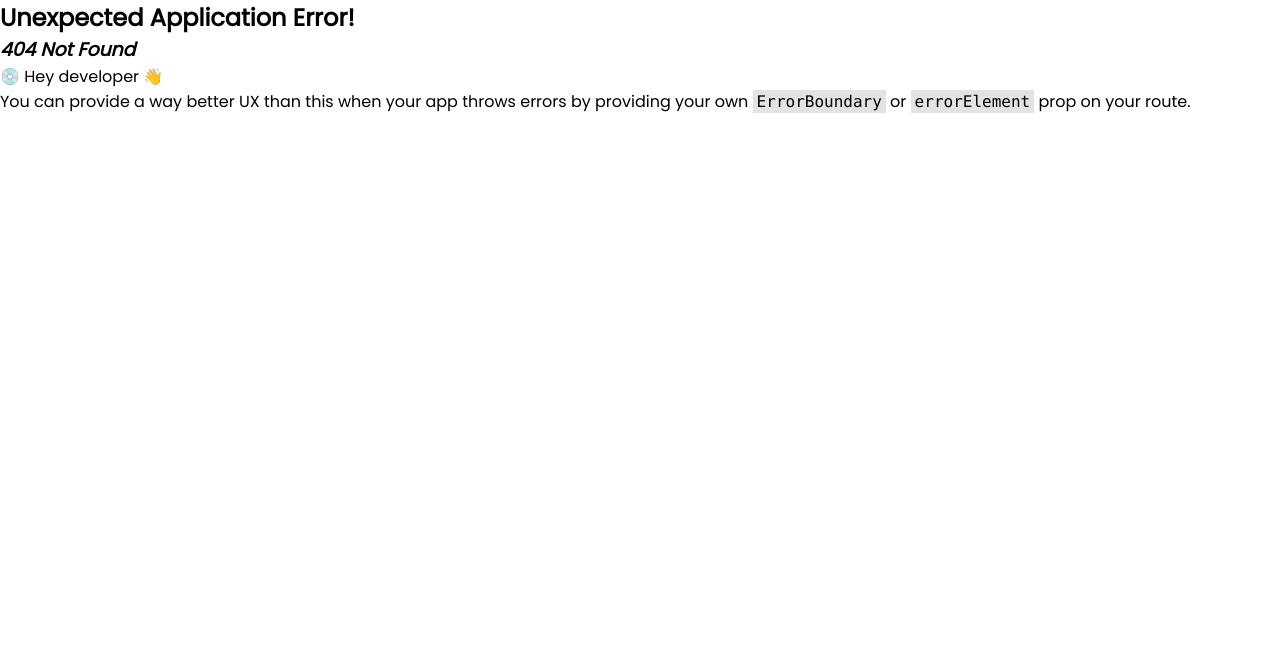
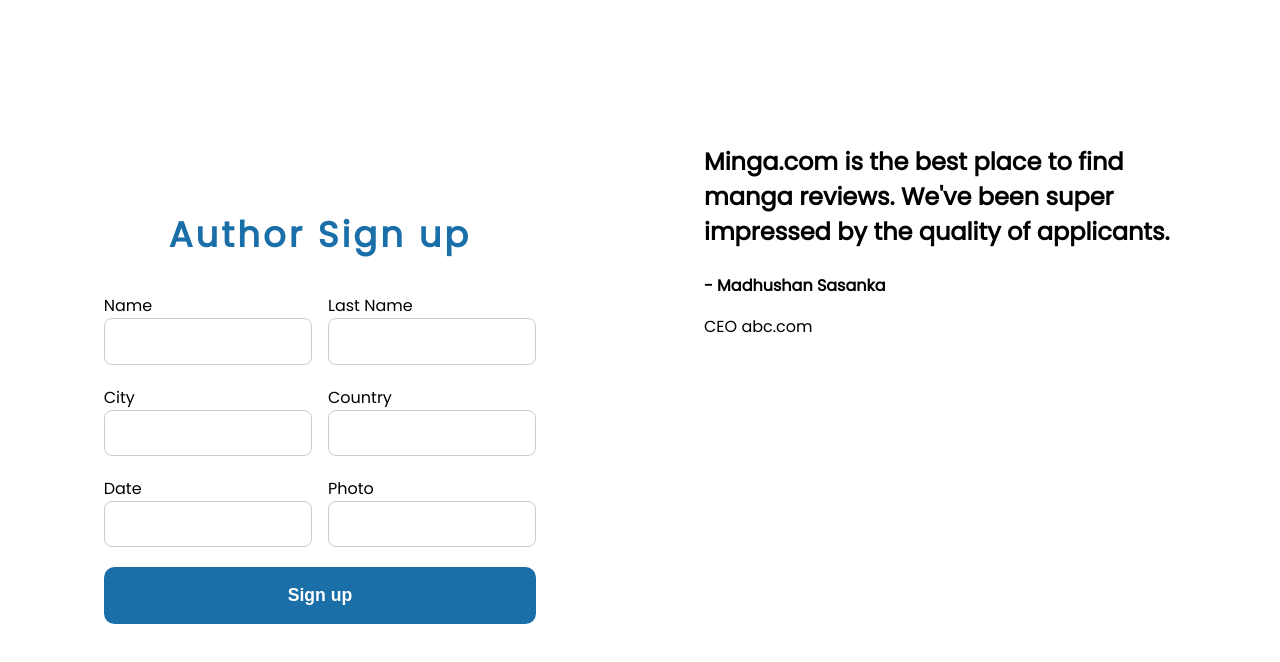
Before and after one commit to feldrok/minga-frontend, a React (Create React App) app: page /accountsetup/author in a window 1280 px wide. Before the commit this address had no page. Shown: the top 662 px of the page. Built offline with nearby package versions, Linux system fonts and the light colour scheme.

Commit message:
correccion en rutas

```diff
--- a/src/components/NewAuthor/NewAuthor.jsx
+++ b/src/components/NewAuthor/NewAuthor.jsx
@@ -1,18 +1,18 @@
 import React, { useRef } from "react";
 import authorActions from "../../store/authors/actions";
-import { useDispatch } from "react-redux"
-const { addAuthor } = authorActions
+import { useDispatch } from "react-redux";
+const { addAuthor } = authorActions;
 
-function SignupAuthor() {
-  const dispatch = useDispatch()
-  const authorName = useRef(null)
-  const authorLastName = useRef(null)
-  const authorCity = useRef(null)
-  const authorCountry = useRef(null)
-  const authorDate = useRef(null)
-  const authorPhoto = useRef(null)
+function NewAuthor() {
+  const dispatch = useDispatch();
+  const authorName = useRef(null);
+  const authorLastName = useRef(null);
+  const authorCity = useRef(null);
+  const authorCountry = useRef(null);
+  const authorDate = useRef(null);
+  const authorPhoto = useRef(null);
   const handleSubmit = async (e) => {
-    e.preventDefault()
+    e.preventDefault();
     const authorData = {
       name: authorName.current.value,
       lastName: authorLastName.current.value,
@@ -22,9 +22,9 @@
       photo: authorPhoto.current.value,
       user_id: "63b1cb4db1f1ec1540d8078f",
       active: true,
-    }
-    await dispatch(addAuthor(authorData))
-  }
+    };
+    await dispatch(addAuthor(authorData));
+  };
   return (
     <>
       <div className="title-container">
@@ -75,6 +75,8 @@
                 id="country"
               />
             </div>
+          </div>
+            <div className="form-row">
               <div className="form-group">
                 <label htmlFor="date">Date</label>
                 <input
@@ -96,27 +98,6 @@
                 />
               </div>
             </div>
-{/*           <div className="form-row">
-            <div className="form-group">
-              <label htmlFor="password">Password</label>
-              <input
-                ref={}
-                autoComplete="false"
-                type="password"
-                className="form-control"
-                id="password"
-              />
-            </div>
-            <div className="form-group">
-              <label htmlFor="confirm-password">Confirm Password</label>
-              <input
-                autoComplete="false"
-                type="password"
-                className="form-control"
-                id="confirm-password"
-              />
-            </div>
-          </div> */}
           <div className="form-row">
             <input className="submitButton" type="submit" value="Sign up" />
           </div>
@@ -126,4 +107,4 @@
   );
 }
 
-export default SignupAuthor;
+export default NewAuthor;
--- a/src/components/SingupForm/SingupForm.jsx
+++ b/src/components/SignupForm/SignupForm.jsx
@@ -51,7 +51,6 @@
             />
           </div>
           <div className="form-row">
-            {/* <input className="submitButton" type="submit" value="Sign up" /> */}
             <Link className="submitButton" to={"/accountsetup"}>Sign up</Link>
           </div>
         </form>
--- a/src/router/AccountSetup/AccountSetup.jsx
+++ b/src/router/AccountSetup/AccountSetup.jsx
@@ -1,9 +1,7 @@
 import "./AccountSetup.css"
 import 'react-toastify/dist/ReactToastify.css';
-
 import React, { useEffect } from "react";
 import { Slide, ToastContainer, toast } from "react-toastify"
-
 import { Outlet } from "react-router-dom"
 import { useSelector } from "react-redux";
 
--- a/src/router/Singup/Singup.jsx
+++ b/src/router/Signup/Signup.jsx
@@ -1,4 +1,4 @@
-import "./Singup.css";
+import "./Signup.css";
 
 import { Link, Outlet } from "react-router-dom";
 
```
Also changed, not shown: src/router/index.js (+4 -5 lines), src/components/SigninForm/SigninForm.jsx (renamed from src/components/SinginForm/SinginForm.jsx), src/router/Signup/Signup.css (renamed from src/router/Singup/Singup.css). Lines whose indentation alone changed are shown as unchanged.
